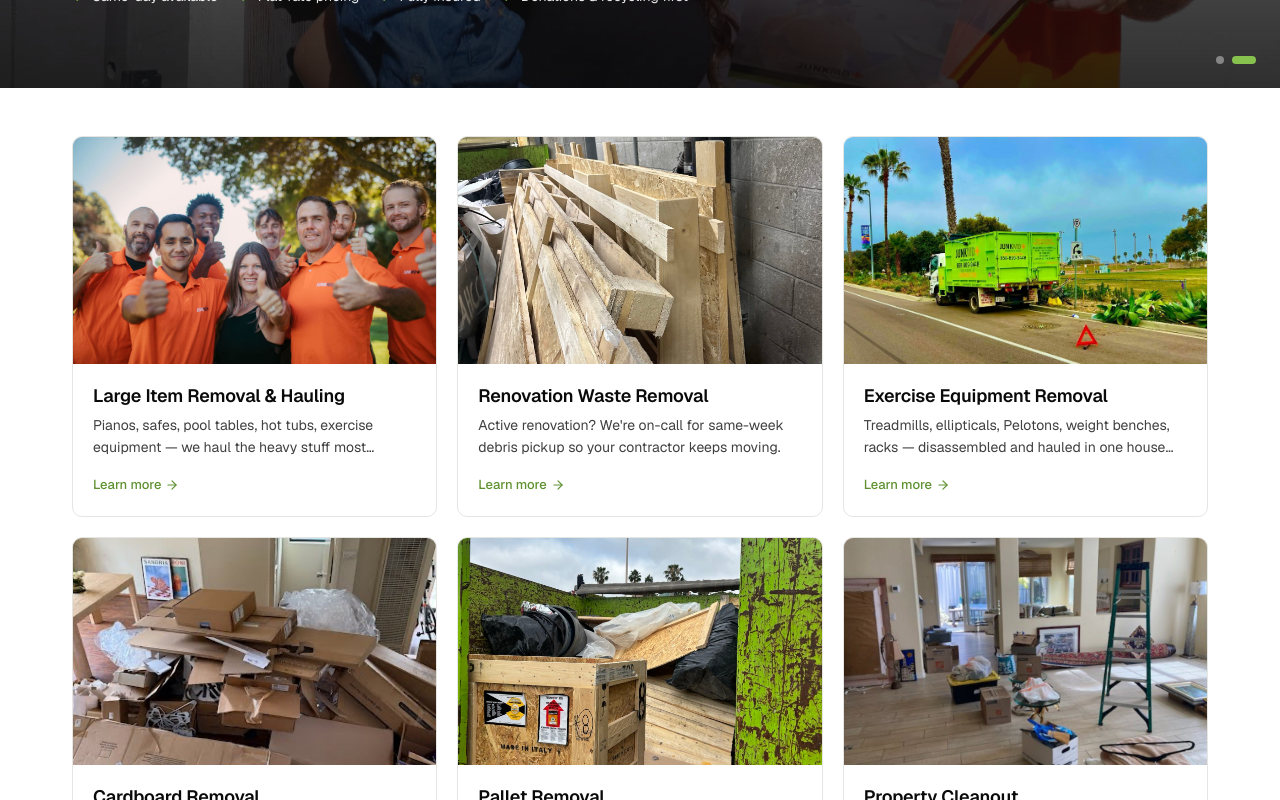
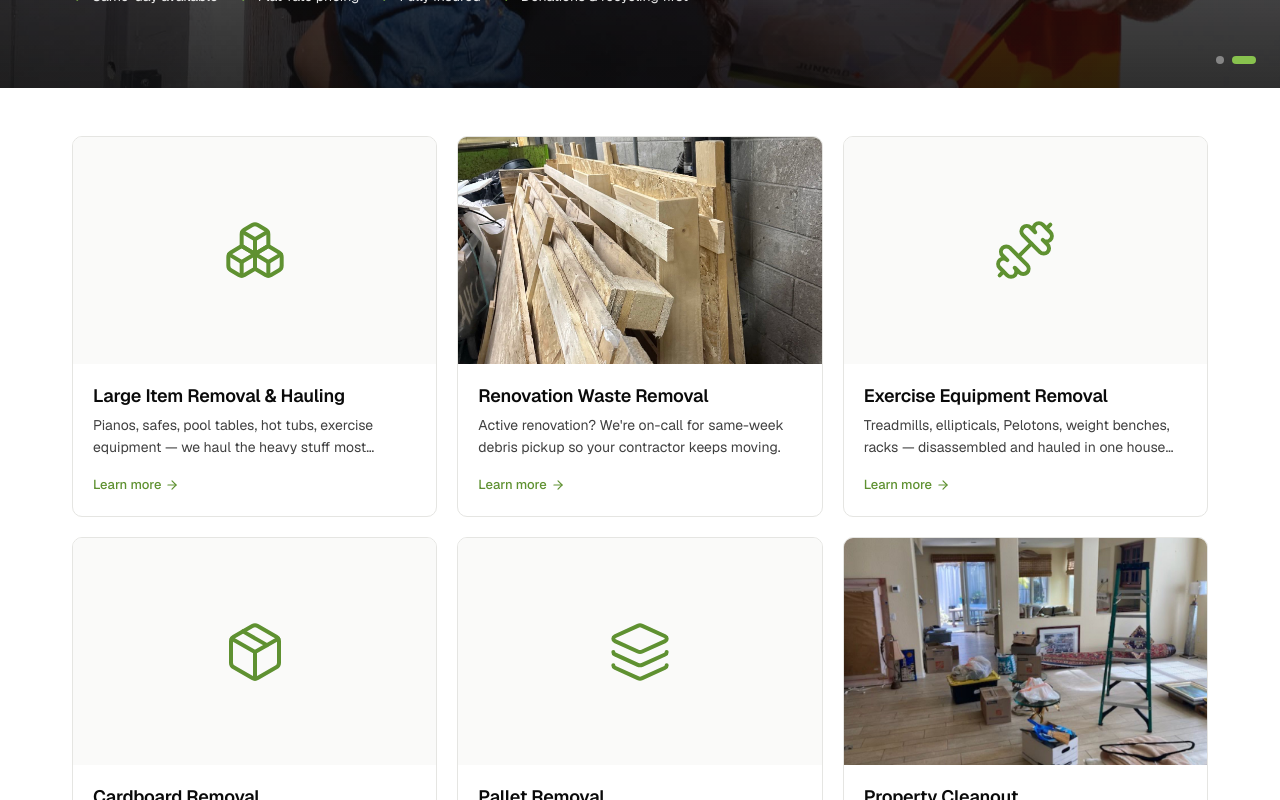
Before and after one commit to haulersedgeai/junkmd, a Next.js app: page /what-we-take in a window 1280 px wide. Shown: the part 700-1500 px from the top of the page. Built offline with nearby package versions, Linux system fonts and the light colour scheme; no server answers.

Commit message:
Hybrid icon/photo service cards — photos only where honest, branded icons elsewhere
Co-Authored-By: Claude Opus 4.7 (1M context) <noreply@anthropic.com>

```diff
--- a/src/app/[slug]/page.tsx
+++ b/src/app/[slug]/page.tsx
@@ -276,7 +276,8 @@ function ServicePage({ slug }: { slug: string }) {
                   href={`/${r!.slug}`}
                   title={r!.title}
                   description={r!.hero}
-                  image={("image" in r! ? (r as { image?: string }).image : undefined) as string | undefined}
+                  image={r!.image}
+                  icon={r!.icon}
                 />
               ))}
             </div>
--- a/src/app/commercial-junk-removal/page.tsx
+++ b/src/app/commercial-junk-removal/page.tsx
@@ -24,7 +24,7 @@ export default function CommercialHub() {
       <section className="py-12 bg-white">
         <div className="container-x grid md:grid-cols-2 lg:grid-cols-3 gap-5">
           {items.map((s) => (
-            <ServiceCard key={s.slug} href={`/${s.slug}`} title={s.title} description={s.hero} image={s.image} />
+            <ServiceCard key={s.slug} href={`/${s.slug}`} title={s.title} description={s.hero} image={s.image} icon={s.icon} />
           ))}
         </div>
       </section>
--- a/src/app/demolition-cleanup/page.tsx
+++ b/src/app/demolition-cleanup/page.tsx
@@ -24,7 +24,7 @@ export default function DemolitionHub() {
       <section className="py-12 bg-white">
         <div className="container-x grid md:grid-cols-2 lg:grid-cols-3 gap-5">
           {items.map((s) => (
-            <ServiceCard key={s.slug} href={`/${s.slug}`} title={s.title} description={s.hero} image={s.image} />
+            <ServiceCard key={s.slug} href={`/${s.slug}`} title={s.title} description={s.hero} image={s.image} icon={s.icon} />
           ))}
         </div>
       </section>
--- a/src/app/eco-friendly-junk-removal/page.tsx
+++ b/src/app/eco-friendly-junk-removal/page.tsx
@@ -42,7 +42,7 @@ export default function EcoHub() {
       <section className="py-12 bg-[color:var(--brand-bg-soft)]">
         <div className="container-x grid md:grid-cols-2 lg:grid-cols-4 gap-5">
           {items.map((s) => (
-            <ServiceCard key={s.slug} href={`/${s.slug}`} title={s.title} description={s.hero} image={s.image} />
+            <ServiceCard key={s.slug} href={`/${s.slug}`} title={s.title} description={s.hero} image={s.image} icon={s.icon} />
           ))}
         </div>
       </section>
--- a/src/app/junk-removal-services/page.tsx
+++ b/src/app/junk-removal-services/page.tsx
@@ -29,7 +29,7 @@ export default function JunkRemovalHub() {
           <p className="text-[color:var(--brand-text)] mb-6">Anything in or around your home — furniture, appliances, mattresses, garage cleanouts, estate cleanouts, yard waste, and more.</p>
           <div className="grid md:grid-cols-2 lg:grid-cols-3 gap-5">
             {residential.map((s) => (
-              <ServiceCard key={s.slug} href={`/${s.slug}`} title={s.title} description={s.hero} image={s.image} />
+              <ServiceCard key={s.slug} href={`/${s.slug}`} title={s.title} description={s.hero} image={s.image} icon={s.icon} />
             ))}
           </div>
         </div>
@@ -41,7 +41,7 @@ export default function JunkRemovalHub() {
           <p className="text-[color:var(--brand-text)] mb-6">Offices, warehouses, restaurants, retail, and property management partners. After-hours service, COI-ready.</p>
           <div className="grid md:grid-cols-2 lg:grid-cols-3 gap-5">
             {commercial.map((s) => (
-              <ServiceCard key={s.slug} href={`/${s.slug}`} title={s.title} description={s.hero} image={s.image} />
+              <ServiceCard key={s.slug} href={`/${s.slug}`} title={s.title} description={s.hero} image={s.image} icon={s.icon} />
             ))}
           </div>
         </div>
--- a/src/app/residential-junk-removal/page.tsx
+++ b/src/app/residential-junk-removal/page.tsx
@@ -25,7 +25,7 @@ export default function ResidentialHub() {
       <section className="py-12 bg-white">
         <div className="container-x grid md:grid-cols-2 lg:grid-cols-3 gap-5">
           {items.map((s) => (
-            <ServiceCard key={s.slug} href={`/${s.slug}`} title={s.title} description={s.hero} image={s.image} />
+            <ServiceCard key={s.slug} href={`/${s.slug}`} title={s.title} description={s.hero} image={s.image} icon={s.icon} />
           ))}
         </div>
       </section>
--- a/src/app/what-we-take/page.tsx
+++ b/src/app/what-we-take/page.tsx
@@ -24,7 +24,7 @@ export default function WhatWeTakePage() {
       <section className="py-12 bg-white">
         <div className="container-x grid md:grid-cols-2 lg:grid-cols-3 gap-5">
           {items.map((s) => (
-            <ServiceCard key={s.slug} href={`/${s.slug}`} title={s.title} description={s.hero} image={s.image} />
+            <ServiceCard key={s.slug} href={`/${s.slug}`} title={s.title} description={s.hero} image={s.image} icon={s.icon} />
           ))}
         </div>
       </section>
--- a/src/components/service-card.tsx
+++ b/src/components/service-card.tsx
@@ -1,32 +1,99 @@
 import Link from "next/link";
 import Image from "next/image";
-import { ArrowRight } from "lucide-react";
+import {
+  ArrowRight,
+  Bath,
+  BedDouble,
+  Boxes,
+  ChefHat,
+  Cpu,
+  Dumbbell,
+  Fence,
+  Hammer,
+  HandHeart,
+  Layers,
+  Microwave,
+  Package,
+  Recycle,
+  Refrigerator,
+  ShowerHead,
+  Store,
+  Trash2,
+  Tv,
+  UtensilsCrossed,
+  Warehouse,
+  Wrench,
+  type LucideIcon,
+} from "lucide-react";
+
+const LUCIDE_ICONS: Record<string, LucideIcon> = {
+  Bath,
+  BedDouble,
+  Boxes,
+  ChefHat,
+  Cpu,
+  Dumbbell,
+  Fence,
+  Hammer,
+  HandHeart,
+  Layers,
+  Microwave,
+  Package,
+  Recycle,
+  Refrigerator,
+  ShowerHead,
+  Store,
+  Trash2,
+  Tv,
+  UtensilsCrossed,
+  Warehouse,
+  Wrench,
+};
 
 export function ServiceCard({
   href,
   title,
   description,
   image,
+  icon,
 }: {
   href: string;
   title: string;
   description: string;
   image?: string;
+  icon?: string;
 }) {
+  const Icon = icon ? LUCIDE_ICONS[icon] : undefined;
+  const showIconPanel = !image && !!Icon;
+  const showImage = !!image && !icon;
+
   return (
     <Link
       href={href}
       className="group flex flex-col card overflow-hidden transition-all duration-200 hover:border-ink hover:shadow-[var(--shadow-md)]"
     >
-      {image && (
+      {showImage && (
         <div className="relative aspect-[16/10] overflow-hidden bg-bg-muted">
           <Image
-            src={image}
+            src={image!}
             alt=""
             aria-hidden="true"
             fill
             sizes="(max-width: 768px) 100vw, (max-width: 1200px) 50vw, 33vw"
             className="object-cover transition-transform duration-500 group-hover:scale-[1.03]"
+          />
+        </div>
+      )}
+      {showIconPanel && Icon && (
+        <div
+          className="relative aspect-[16/10] flex items-center justify-center"
+          style={{ background: "var(--brand-bg-soft)" }}
+          aria-hidden="true"
+        >
+          <Icon
+            className="h-16 w-16"
+            strokeWidth={1.5}
+            style={{ color: "var(--brand-green-dark)" }}
           />
         </div>
       )}
--- a/src/components/service-grid.tsx
+++ b/src/components/service-grid.tsx
@@ -3,7 +3,7 @@ import { ServiceCard } from "@/components/service-card";
 export function ServiceGrid({
   items,
 }: {
-  items: { href: string; title: string; description: string; image?: string }[];
+  items: { href: string; title: string; description: string; image?: string; icon?: string }[];
 }) {
   return (
     <div className="grid grid-cols-1 md:grid-cols-2 lg:grid-cols-3 gap-5">
--- a/src/content/services.ts
+++ b/src/content/services.ts
@@ -21,6 +21,12 @@ export interface Service {
   faqs: { q: string; a: string }[];
   related: string[];     // slugs of related services
   image?: string;
+  /**
+   * lucide-react icon name. When set (and `image` is empty), the service
+   * card renders a branded icon panel instead of a real photo. Used for
+   * services where no honest in-category photo exists.
+   */
+  icon?: string;
 }
 
 const houseCallParagraph =
@@ -64,7 +70,7 @@ export const SERVICES: Service[] = [
       { q: "What does it cost?", a: "We give you a flat, up-front price the moment we see the load. No hidden fees. Single curbside items start at $79." },
     ],
     related: ["mattress-disposal", "couch-removal", "estate-cleanout", "appliance-removal"],
-    image: "/images/photos/in-home-removal/in-home-removal-san-diego-01.jpg",
+    image: "/images/photos/furniture-cleanout/furniture-cleanout-san-diego-03.jpg",
   },
   {
     slug: "appliance-removal",
@@ -130,7 +136,7 @@ export const SERVICES: Service[] = [
       { q: "Can I keep my bed frame?", a: "Of course. Tell the crew what's staying." },
     ],
     related: ["furniture-removal", "estate-cleanout", "couch-removal", "hoarder-cleanouts"],
-    image: "/images/photos/in-home-removal/in-home-removal-san-diego-04.jpg",
+    icon: "BedDouble",
   },
   {
     slug: "hot-tub-removal",
@@ -161,7 +167,7 @@ export const SERVICES: Service[] = [
       { q: "Will I need to repair my deck after?", a: "We're careful, but a hot tub leaves a footprint — sealed planks, stained concrete, or settled pavers. We'll point that out before we start." },
     ],
     related: ["shed-removal", "deck-removal", "playset-swing-set-removal", "concrete-removal"],
-    image: "/images/photos/yard-waste/yard-waste-removal-san-diego-04.jpg",
+    icon: "Bath",
   },
   {
     slug: "estate-cleanout",
@@ -193,7 +199,7 @@ export const SERVICES: Service[] = [
       { q: "Can you work with the realtor?", a: "Yes. We've worked with dozens of San Diego realtors and probate attorneys." },
     ],
     related: ["hoarder-cleanouts", "foreclosure-cleanouts", "house-cleanout", "donation-pickup"],
-    image: "/images/photos/team/team-junkmd-san-diego-03.jpg",
+    image: "/images/photos/in-home-removal/in-home-removal-san-diego-01.jpg",
   },
   {
     slug: "hoarder-cleanouts",
@@ -428,7 +434,7 @@ export const SERVICES: Service[] = [
       { q: "What about pet stains?", a: "We've seen everything. PPE and disposal both included." },
     ],
     related: ["flooring-removal", "basement-cleanouts", "house-cleanout", "renovation-waste"],
-    image: "/images/photos/furniture-cleanout/furniture-cleanout-san-diego-03.jpg",
+    icon: "Layers",
   },
   {
     slug: "tv-electronics-disposal",
@@ -458,7 +464,7 @@ export const SERVICES: Service[] = [
       { q: "What about data on hard drives?", a: "We can wipe or destroy drives on request. Tell us during booking." },
     ],
     related: ["e-waste-disposal", "office-cleanouts", "appliance-removal", "scrap-metal-removal"],
-    image: "/images/photos/furniture-cleanout/furniture-cleanout-san-diego-02.jpg",
+    icon: "Tv",
   },
   {
     slug: "refrigerator-freezer-disposal",
@@ -486,7 +492,7 @@ export const SERVICES: Service[] = [
       { q: "Will you take from upstairs?", a: "Yes — stairs, side yards, anywhere. That's the JunkMD+ house call." },
     ],
     related: ["appliance-removal", "commercial-appliance-removal", "e-waste-disposal", "scrap-metal-removal"],
-    image: "/images/photos/truck/junkmd-truck-san-diego-03.jpg",
+    icon: "Refrigerator",
   },
 
   // ───────── COMMERCIAL ─────────
@@ -546,7 +552,7 @@ export const SERVICES: Service[] = [
       { q: "Do I have to sort first?", a: "No. We can sort on-site with you or just haul it all." },
     ],
     related: ["estate-cleanout", "house-cleanout", "office-cleanouts", "warehouse-cleanouts"],
-    image: "/images/photos/yard-waste/yard-waste-removal-san-diego-03.jpg",
+    icon: "Boxes",
   },
   {
     slug: "warehouse-cleanouts",
@@ -574,7 +580,7 @@ export const SERVICES: Service[] = [
       { q: "Can you remove racking?", a: "Yes — heavy-duty pallet racking disassembly is part of warehouse work." },
     ],
     related: ["office-cleanouts", "commercial-junk-removal", "construction-debris-removal", "scrap-metal-removal"],
-    image: "/images/photos/construction-debris/construction-debris-removal-san-diego-01.jpg",
+    icon: "Warehouse",
   },
   {
     slug: "restaurant-junk-removal",
@@ -603,7 +609,7 @@ export const SERVICES: Service[] = [
       { q: "What about grease and fryer oil?", a: "We coordinate grease pickup with a certified hauler. We don't transport grease ourselves." },
     ],
     related: ["commercial-junk-removal", "commercial-appliance-removal", "office-cleanouts", "demolition-cleanup"],
-    image: "/images/photos/team/team-junkmd-san-diego-02.jpg",
+    icon: "UtensilsCrossed",
   },
   {
     slug: "retail-store-junk-removal",
@@ -631,7 +637,7 @@ export const SERVICES: Service[] = [
       { q: "Can you work overnight?", a: "Yes — common for retail." },
     ],
     related: ["commercial-junk-removal", "office-cleanouts", "warehouse-cleanouts", "demolition-cleanup"],
-    image: "/images/photos/team/team-junkmd-san-diego-04.jpg",
+    icon: "Store",
   },
   {
     slug: "construction-debris-removal",
@@ -717,7 +723,7 @@ export const SERVICES: Service[] = [
       { q: "Do you document for the board?", a: "Yes — pre/post photos delivered digitally with each invoice." },
     ],
     related: ["property-management-cleanouts", "commercial-junk-removal", "yard-waste-removal", "construction-debris-removal"],
-    image: "/images/photos/construction-debris/construction-debris-removal-san-diego-03.jpg",
+    icon: "Trash2",
   },
   {
     slug: "commercial-appliance-removal",
@@ -746,7 +752,7 @@ export const SERVICES: Service[] = [
       { q: "What about hard-plumbed gas lines?", a: "We disconnect what we can; gas line capping should be handled by a licensed plumber." },
     ],
     related: ["restaurant-junk-removal", "office-cleanouts", "appliance-removal", "warehouse-cleanouts"],
-    image: "/images/photos/truck/junkmd-truck-san-diego-banner-01.jpg",
+    icon: "Microwave",
   },
 
   // ───────── DEMOLITION ─────────
@@ -827,7 +833,7 @@ export const SERVICES: Service[] = [
       { q: "Do you install new fence?", a: "We don't install — we tear out and haul, so your fence contractor walks into a clean prep." },
     ],
     related: ["deck-removal", "shed-removal", "concrete-removal", "yard-waste-removal"],
-    image: "/images/photos/construction-debris/construction-debris-removal-san-diego-04.jpg",
+    icon: "Fence",
   },
   {
     slug: "playset-swing-set-removal",
@@ -908,7 +914,7 @@ export const SERVICES: Service[] = [
       { q: "Will you take the appliances?", a: "Yes — see our appliance removal service." },
     ],
     related: ["bathroom-demolition", "flooring-removal", "drywall-removal", "renovation-waste"],
-    image: "/images/photos/construction-debris/construction-debris-removal-san-diego-01.jpg",
+    icon: "ChefHat",
   },
   {
     slug: "bathroom-demolition",
@@ -935,7 +941,7 @@ export const SERVICES: Service[] = [
       { q: "What about an old cast-iron tub?", a: "Yes — we've removed plenty. They're heavy and require two crew, but we handle them." },
     ],
     related: ["kitchen-demolition", "flooring-removal", "drywall-removal", "renovation-waste"],
-    image: "/images/photos/team/team-junkmd-san-diego-04.jpg",
+    icon: "ShowerHead",
   },
   {
     slug: "flooring-removal",
@@ -988,7 +994,7 @@ export const SERVICES: Service[] = [
       { q: "Can you frame the new wall?", a: "We're demo + haul. Framing is your contractor." },
     ],
     related: ["kitchen-demolition", "bathroom-demolition", "renovation-waste", "construction-debris-removal"],
-    image: "/images/photos/team/team-junkmd-san-diego-03.jpg",
+    icon: "Hammer",
   },
 
   // ───────── ECO ─────────
@@ -1019,7 +1025,7 @@ export const SERVICES: Service[] = [
       { q: "What gets recycled vs trashed?", a: "We separate at our yard. Metal, electronics, wood, mattresses, and cardboard go to recyclers. Mixed contaminated waste goes to landfill." },
     ],
     related: ["eco-friendly-junk-removal", "scrap-metal-removal", "e-waste-disposal", "donation-pickup"],
-    image: "/images/photos/team/team-junkmd-san-diego-05.jpg",
+    icon: "Recycle",
   },
   {
     slug: "donation-pickup",
@@ -1047,7 +1053,7 @@ export const SERVICES: Service[] = [
       { q: "What if no charity wants it?", a: "Then it gets recycled or, last resort, landfilled. We try every option." },
     ],
     related: ["recycling-services", "eco-friendly-junk-removal", "estate-cleanout", "furniture-removal"],
-    image: "/images/photos/furniture-cleanout/furniture-cleanout-san-diego-01.jpg",
+    icon: "HandHeart",
   },
   {
     slug: "e-waste-disposal",
@@ -1076,7 +1082,7 @@ export const SERVICES: Service[] = [
       { q: "Are CRT TVs free?", a: "California recyclers accept CRTs at no extra fee. Our pickup fee covers labor and transport." },
     ],
     related: ["tv-electronics-disposal", "recycling-services", "scrap-metal-removal", "office-cleanouts"],
-    image: "/images/photos/furniture-cleanout/furniture-cleanout-san-diego-02.jpg",
+    icon: "Cpu",
   },
   {
     slug: "scrap-metal-removal",
@@ -1104,7 +1110,7 @@ export const SERVICES: Service[] = [
       { q: "Do you take car parts?", a: "Yes for most car parts, no for fluid-containing systems (those need a body shop)." },
     ],
     related: ["recycling-services", "e-waste-disposal", "appliance-removal", "construction-debris-removal"],
-    image: "/images/photos/furniture-cleanout/furniture-cleanout-san-diego-03.jpg",
+    icon: "Wrench",
   },
 
   // ───────── WHAT WE TAKE ─────────
@@ -1134,7 +1140,7 @@ export const SERVICES: Service[] = [
       { q: "Do you donate pianos?", a: "When possible — many pianos no longer have a donation home, sadly. We'll discuss during the quote." },
     ],
     related: ["furniture-removal", "exercise-equipment-removal", "hot-tub-removal", "appliance-removal"],
-    image: "/images/photos/team/team-junkmd-san-diego-04.jpg",
+    icon: "Boxes",
   },
   {
     slug: "renovation-waste",
@@ -1189,7 +1195,7 @@ export const SERVICES: Service[] = [
       { q: "Pelotons specifically?", a: "Yes. We've hauled hundreds." },
     ],
     related: ["furniture-removal", "garage-cleanout", "large-item-removal", "appliance-removal"],
-    image: "/images/photos/truck/junkmd-truck-san-diego-banner-01.jpg",
+    icon: "Dumbbell",
   },
   {
     slug: "cardboard-removal",
@@ -1216,7 +1222,7 @@ export const SERVICES: Service[] = [
       { q: "What about packing peanuts?", a: "Yes — we bag and dispose. Some can be recycled, some can't." },
     ],
     related: ["recycling-services", "office-cleanouts", "house-cleanout", "yard-waste-removal"],
-    image: "/images/photos/in-home-removal/in-home-removal-san-diego-02.jpg",
+    icon: "Package",
   },
   {
     slug: "pallet-removal",
@@ -1243,7 +1249,7 @@ export const SERVICES: Service[] = [
       { q: "Will you bring back empties?", a: "Generally no — we recycle, we don't operate a pallet exchange." },
     ],
     related: ["warehouse-cleanouts", "construction-debris-removal", "recycling-services", "cardboard-removal"],
-    image: "/images/photos/construction-debris/construction-debris-removal-san-diego-05.jpg",
+    icon: "Layers",
   },
   {
     slug: "property-cleanout",
```
Also changed, not shown: 1 other file (tests, documents, lock files or other folders).
